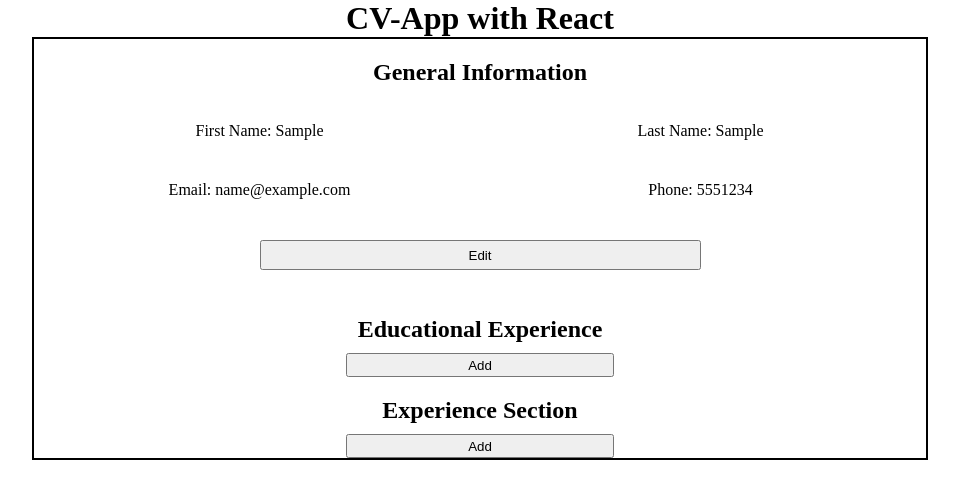
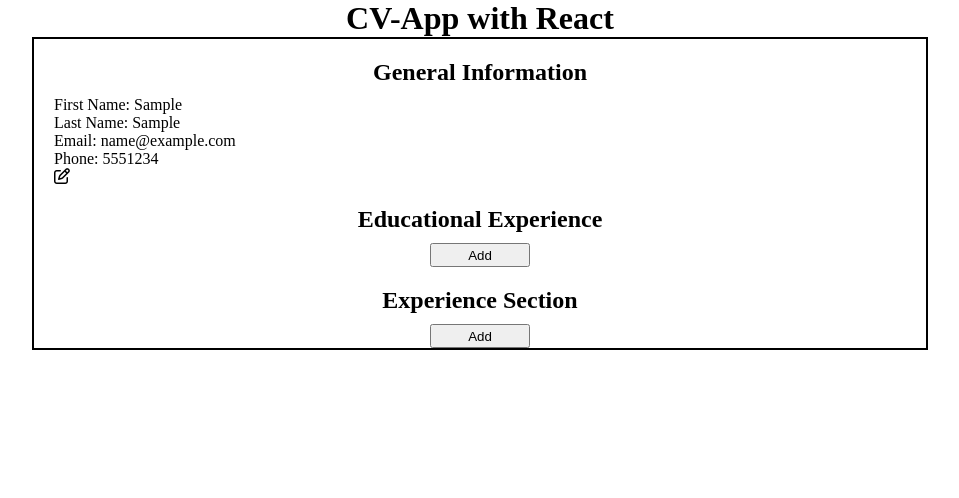
Before and after one commit to S460s/cv-app, a React (Create React App) app: page / in a window 1280 px wide. Both pictures are taken after typing "Sample", "Sample", "name@example.com", "5551234" into the empty fields and a click on the button "Save". Shown: the top 498 px of the page, without its empty margins (160-1119 px from the left). Built offline with nearby package versions, Linux system fonts and the light colour scheme.

Commit message:
Put all the html for the submited sections in TextSection component

```diff
--- a/package.json
+++ b/package.json
@@ -2,6 +2,7 @@
   "name": "cv-app",
   "version": "0.1.0",
   "private": true,
+  "homepage": "http://S460s.github.io/cv-app",
   "dependencies": {
     "@testing-library/jest-dom": "^5.11.9",
     "@testing-library/react": "^11.2.5",
@@ -14,6 +15,8 @@
   },
   "scripts": {
     "start": "react-scripts start",
+    "predeploy": "npm run build",
+    "deploy": "gh-pages -d build",
     "build": "react-scripts build",
     "test": "react-scripts test",
     "eject": "react-scripts eject"
@@ -35,5 +38,8 @@
       "last 1 firefox version",
       "last 1 safari version"
     ]
+  },
+  "devDependencies": {
+    "gh-pages": "^3.1.0"
   }
 }
--- a/public/index.html
+++ b/public/index.html
@@ -9,6 +9,10 @@
 			name="description"
 			content="Web site created using create-react-app"
 		/>
+		<script
+			src="https://kit.fontawesome.com/a076d05399.js"
+			crossorigin="anonymous"
+		></script>
 		<link rel="apple-touch-icon" href="%PUBLIC_URL%/logo192.png" />
 		<!--
       manifest.json provides metadata used when your web app is installed on a
--- a/src/components/EducationSection.js
+++ b/src/components/EducationSection.js
@@ -1,18 +1,5 @@
 import React from 'react';
-function SavedText(props) {
-	const { schoolName, study, from, to, handleEdit } = props;
-	return (
-		<div className='section'>
-			<p>School Name: {schoolName}</p>
-			<p>Study: {study}</p>
-			<p>From: {from}</p>
-			<p>To: {to}</p>
-			<button className='formBtn generalBtn' onClick={handleEdit}>
-				Edit
-			</button>
-		</div>
-	);
-}
+import TextSection from './TextSection';
 
 class EducationSection extends React.Component {
 	constructor(props) {
@@ -45,7 +32,7 @@ class EducationSection extends React.Component {
 		const { id, handleDelete } = this.props;
 		if (!editMode) {
 			return (
-				<SavedText
+				<TextSection
 					schoolName={schoolName}
 					study={study}
 					from={from}
--- a/src/components/ExperienceSection.js
+++ b/src/components/ExperienceSection.js
@@ -1,19 +1,5 @@
 import React from 'react';
-function SavedText(props) {
-	const { companyName, position, from, to, tasks, handleEdit } = props;
-	return (
-		<div className='section'>
-			<p>Company Name: {companyName}</p>
-			<p>Position: {position}</p>
-			<p>From: {from}</p>
-			<p>To: {to}</p>
-			<p>Main task/s: {tasks}</p>
-			<button className='formBtn generalBtn' onClick={handleEdit}>
-				Edit
-			</button>
-		</div>
-	);
-}
+import TextSection from './TextSection.js';
 
 class ExpirienceSection extends React.Component {
 	constructor(props) {
@@ -48,7 +34,7 @@ class ExpirienceSection extends React.Component {
 
 		if (!editMode) {
 			return (
-				<SavedText
+				<TextSection
 					companyName={companyName}
 					position={position}
 					from={from}
--- a/src/components/GeneralSection.js
+++ b/src/components/GeneralSection.js
@@ -1,18 +1,5 @@
 import React from 'react';
-function SavedText(props) {
-	const { firstName, lastName, email, phone, handleClick } = props;
-	return (
-		<div className='section'>
-			<p>First Name: {firstName}</p>
-			<p>Last Name: {lastName}</p>
-			<p>Email: {email}</p>
-			<p>Phone: {phone}</p>
-			<button className='formBtn generalBtn' onClick={handleClick}>
-				Edit
-			</button>
-		</div>
-	);
-}
+import TextSection from './TextSection';
 
 class GeneralSection extends React.Component {
 	constructor(props) {
@@ -45,7 +32,7 @@ class GeneralSection extends React.Component {
 
 		if (!editMode) {
 			return (
-				<SavedText
+				<TextSection
 					firstName={firstName}
 					lastName={lastName}
 					email={email}
@@ -59,7 +46,7 @@ class GeneralSection extends React.Component {
 			<section className='generalSection'>
 				<form className='section' action='' onSubmit={this.handleSubmit}>
 					<label>
-						First Name
+						<p>First Name</p>
 						<input
 							type='text'
 							placeholder='First Name'
@@ -71,7 +58,7 @@ class GeneralSection extends React.Component {
 					</label>
 
 					<label>
-						Last Name
+						<p>Last Name</p>
 						<input
 							type='text'
 							placeholder='Last Name'
@@ -83,7 +70,7 @@ class GeneralSection extends React.Component {
 					</label>
 
 					<label>
-						Email
+						<p>Email</p>
 						<input
 							type='email'
 							placeholder='example@gmail.com'
@@ -94,7 +81,7 @@ class GeneralSection extends React.Component {
 						/>
 					</label>
 					<label>
-						Phone Number
+						<p>Phone Number</p>
 						<input
 							type='tel'
 							name='phone'
--- /dev/null
+++ b/src/components/TextSection.js
@@ -0,0 +1,36 @@
+function TextSection(props) {
+	if (props.firstName) {
+		return (
+			<div className='textSection'>
+				<p>First Name: {props.firstName}</p>
+				<p>Last Name: {props.lastName}</p>
+				<p>Email: {props.email}</p>
+				<p>Phone: {props.phone}</p>
+				<i className='far fa-edit' onClick={props.handleClick}></i>
+			</div>
+		);
+	} else if (props.companyName) {
+		return (
+			<div className='textSection'>
+				<p>Company Name: {props.companyName}</p>
+				<p>Position: {props.position}</p>
+				<p>From: {props.from}</p>
+				<p>To: {props.to}</p>
+				<p>Main task/s: {props.tasks}</p>
+				<i className='far fa-edit' onClick={props.handleClick}></i>
+			</div>
+		);
+	} else {
+		return (
+			<div className='textSection'>
+				<p>School Name: {props.schoolName}</p>
+				<p>Study: {props.study}</p>
+				<p>From: {props.from}</p>
+				<p>To: {props.to}</p>
+				<i className='far fa-edit' onClick={props.handleClick}></i>
+			</div>
+		);
+	}
+}
+
+export default TextSection;
--- a/src/styles/App.css
+++ b/src/styles/App.css
@@ -23,6 +23,6 @@ main {
 .addBtn {
 	display: block;
 	margin: auto;
-	width: 30%;
+	width: 100px;
 	height: 3vh;
 }
--- a/src/styles/forms.css
+++ b/src/styles/forms.css
@@ -6,6 +6,10 @@
 	justify-items: center;
 	align-items: center;
 	padding: 5px;
+}
+
+.textSection {
+	padding-left: 20px;
 }
 
 .xpSection {
@@ -26,13 +30,15 @@ label > input {
 }
 
 .formBtn {
-	width: 50%;
+	width: 100px;
 	height: 30px;
+	display: block;
+	margin: auto;
 }
 
 .generalBtn {
 	grid-column: 1/3;
-	width: 50%;
+	width: 100px;
 }
 
 textarea {
```
Also changed, not shown: 1 other file (tests, documents, lock files or other folders). Lines whose indentation alone changed are shown as unchanged.
